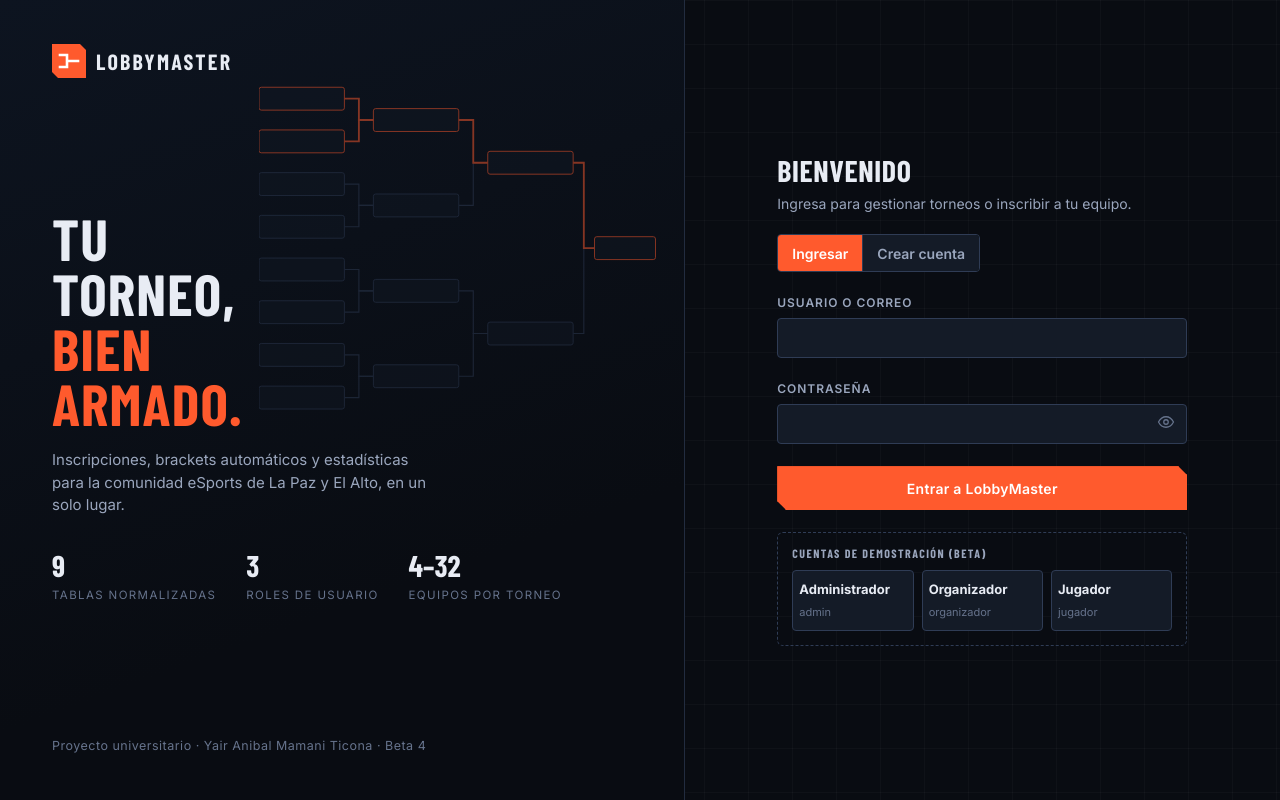
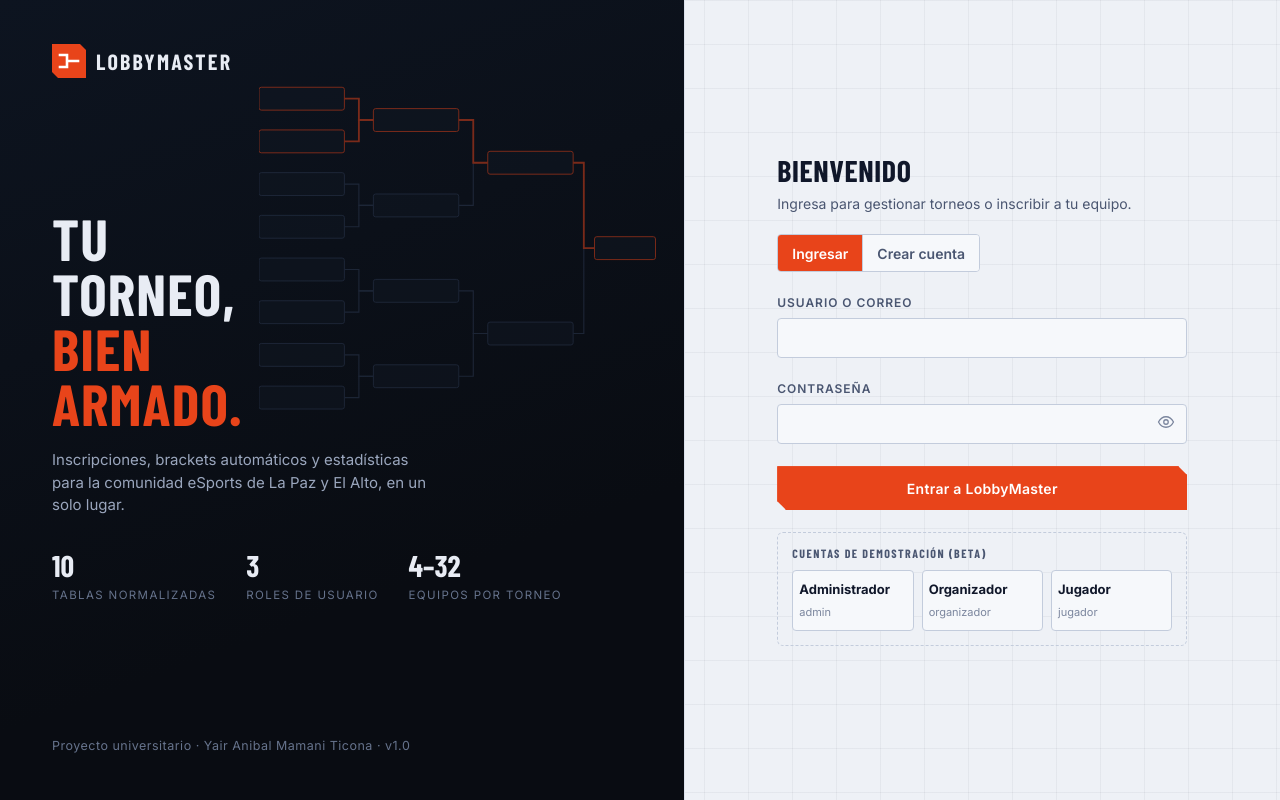
Before and after one commit to Yair8236/LobbyMaster, a plain HTML site: page frontend/index.html in a window 1280 px wide. Drawn offline with nearby package versions, Linux system fonts and the light colour scheme; no server answers.

Commit message:
feat(ui): tema claro por defecto, insignia de solicitudes y etiqueta v1.0

```diff
--- a/frontend/index.html
+++ b/frontend/index.html
@@ -1,9 +1,9 @@
 <!doctype html>
-<html lang="es" data-theme="dark">
+<html lang="es" data-theme="light">
 <head>
   <meta charset="utf-8">
   <meta name="viewport" content="width=device-width, initial-scale=1">
-  <title>LobbyMaster · Plataforma de torneos eSports (Beta 4)</title>
+  <title>LobbyMaster · Plataforma de torneos eSports (v1.0)</title>
   <meta name="description" content="Gestión de torneos eSports, brackets automáticos y estadísticas. Proyecto de Yair Anibal Mamani Ticona.">
   <link rel="preconnect" href="https://fonts.googleapis.com"><link rel="preconnect" href="https://fonts.gstatic.com" crossorigin>
   <link href="https://fonts.googleapis.com/css2?family=Barlow+Condensed:wght@600;700&family=Inter:wght@400;500;600;700&display=swap" rel="stylesheet">
--- a/frontend/js/app.js
+++ b/frontend/js/app.js
@@ -7,11 +7,11 @@
   const mem = {}, memory = { getItem: k => (k in mem ? mem[k] : null), setItem: (k, v) => { mem[k] = String(v); }, removeItem: k => { delete mem[k]; } };
   let storage = memory; try { localStorage.setItem('_t', '1'); localStorage.removeItem('_t'); storage = localStorage; } catch (e) { /* modo memoria */ }
   const db = root.Store.create(storage, { onSave: () => { if (root.Sync) root.Sync.schedule(); } });
-  const SES = 'lobbymaster.sesion', TEMA = 'lobbymaster.tema';
+  const SES = 'lobbymaster.sesion', TEMA = 'lobbymaster.tema.v2';
   const app = document.getElementById('app');
   let sidebarOpen = false;
 
-  const theme = () => { try { return storage.getItem(TEMA) || 'dark'; } catch (e) { return 'dark'; } };
+  const theme = () => { try { return storage.getItem(TEMA) || 'light'; } catch (e) { return 'light'; } };
   const setTheme = t => { document.documentElement.setAttribute('data-theme', t); try { storage.setItem(TEMA, t); } catch (e) { /* sin persistencia */ } };
   setTheme(theme());
 
@@ -69,8 +69,8 @@
     app.appendChild(h('div', { class: 'auth' },
       h('div', { class: 'auth-art' }, artSvg(), h('div', { class: 'row', style: { position: 'relative' } }, brandMark(), h('div', null, h('b', { style: { font: '700 22px var(--display)', letterSpacing: '.1em', color: '#e8ecf4' } }, 'LOBBYMASTER'))),
         h('div', null, h('h1', { style: { color: '#e8ecf4' } }, 'Tu torneo, ', h('em', null, 'bien armado.')), h('p', null, 'Inscripciones, brackets automáticos y estadísticas para la comunidad eSports de La Paz y El Alto, en un solo lugar.'),
-          h('div', { class: 'stats' }, [['9', 'tablas normalizadas'], ['3', 'roles de usuario'], ['4–32', 'equipos por torneo']].map(([a, b]) => h('div', null, h('b', null, a), h('span', null, b))))),
-        h('div', { class: 'foot' }, 'Proyecto universitario · Yair Anibal Mamani Ticona · Beta 4')),
+          h('div', { class: 'stats' }, [['10', 'tablas normalizadas'], ['3', 'roles de usuario'], ['4–32', 'equipos por torneo']].map(([a, b]) => h('div', null, h('b', null, a), h('span', null, b))))),
+        h('div', { class: 'foot' }, 'Proyecto universitario · Yair Anibal Mamani Ticona · v1.0')),
       h('div', { class: 'auth-form' }, box)));
   }
   function brandMark() {
@@ -83,7 +83,8 @@
   // ---------- estructura ----------
   function navItems(user) {
     const pend = user.rol === 'jugador' ? 0 : db.listTorneos().filter(t => Auth.canManageTorneo(user, t) && t.estado === 'abierto').reduce((s, t) => s + t.pendientes, 0);
-    const items = [['Principal'], ['inicio', 'home', 'Inicio', pend], ['torneos', 'trophy', 'Torneos'], ['equipos', 'users', user.rol === 'admin' ? 'Equipos' : 'Mis equipos'], ['sedes', 'map', 'Sedes y mapa'], ['ranking', 'chart', 'Ranking'], ['Sistema'], ['modelo', 'db', 'Modelo de datos']];
+    const solPend = db.listSolicitudes({ teamIds: db.listTeams({ captainId: user.id_usuario }).map(t => t.id_equipo), estado: 'pendiente' }).length;
+    const items = [['Principal'], ['inicio', 'home', 'Inicio', pend], ['torneos', 'trophy', 'Torneos'], ['equipos', 'users', user.rol === 'admin' ? 'Equipos' : 'Mis equipos', solPend], ['sedes', 'map', 'Sedes y mapa'], ['ranking', 'chart', 'Ranking'], ['Sistema'], ['modelo', 'db', 'Modelo de datos']];
     if (Auth.can(user, 'usuarios.admin')) items.splice(7, 0, ['admin', 'shield', 'Administración']);
     return items;
   }
@@ -118,7 +119,7 @@
       else view = V.inicio(ctx);
     } catch (e) { console.error(e); view = h('div', { class: 'alert bad' }, 'Ocurrió un error al mostrar esta pantalla. Recarga la página o restaura los datos desde Administración.'); }
     const side = h('aside', { class: 'side' + (sidebarOpen ? ' open' : ''), 'aria-label': 'Navegación principal' },
-      h('div', { class: 'brand' }, brandMark(), h('div', null, h('b', null, 'LobbyMaster'), h('small', null, 'Beta 4'))),
+      h('div', { class: 'brand' }, brandMark(), h('div', null, h('b', null, 'LobbyMaster'), h('small', null, 'v1.0'))),
       h('nav', { class: 'nav' }, navItems(user).map(it => it.length === 1 ? h('h6', null, it[0]) : h('a', { href: '#/' + it[0], class: name === it[0] ? 'on' : '', onclick: () => { sidebarOpen = false; } }, icon(it[1]), it[2], it[3] ? h('span', { class: 'badge', 'aria-label': it[3] + ' pendientes' }, it[3]) : null))),
       h('div', { class: 'me' }, avatar(user.nombre_usuario), h('div', { class: 'who grow' }, h('b', null, user.nombre_usuario), rolChip(user.rol)), h('button', { class: 'btn ghost icon', title: 'Cerrar sesión', 'aria-label': 'Cerrar sesión', onclick: () => { storage.removeItem(SES); toast('Sesión cerrada'); go('inicio'); render(); } }, icon('logout'))));
     const top = h('header', { class: 'top' }, h('button', { class: 'btn ghost icon menu-btn', 'aria-label': 'Abrir menú', onclick: () => { sidebarOpen = !sidebarOpen; side.classList.toggle('open', sidebarOpen); } }, icon('menu')), h('div', { class: 'crumbs' }, 'LobbyMaster / ', h('b', null, crumb)),
```
